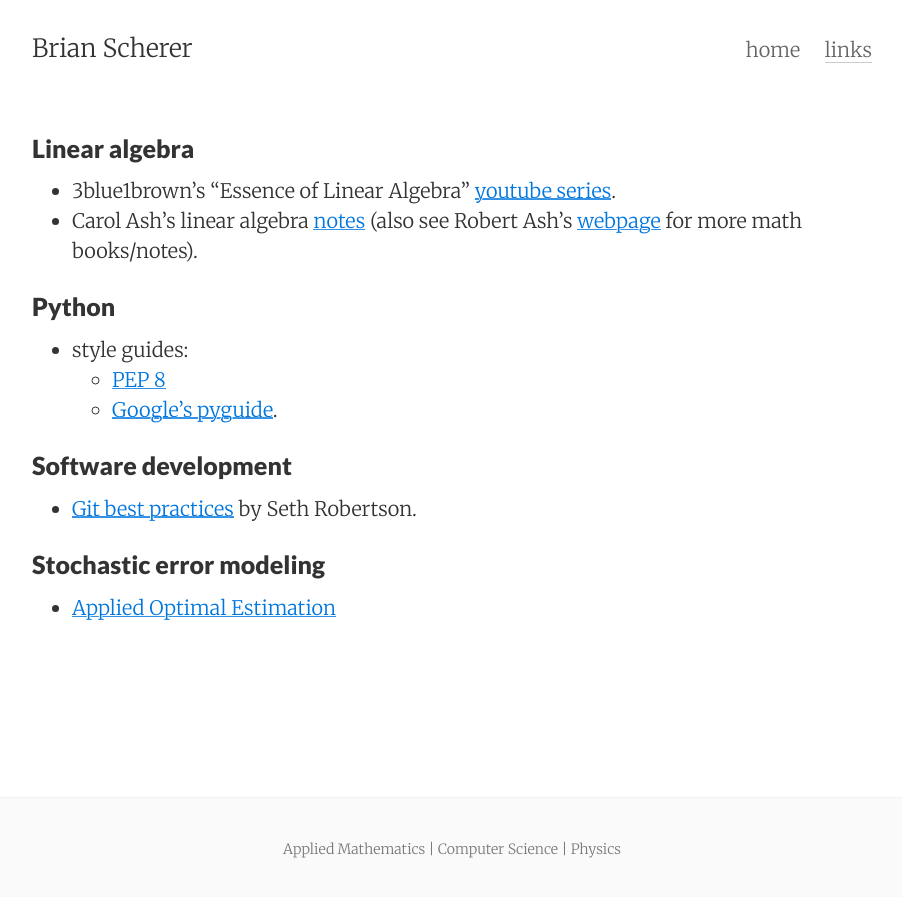
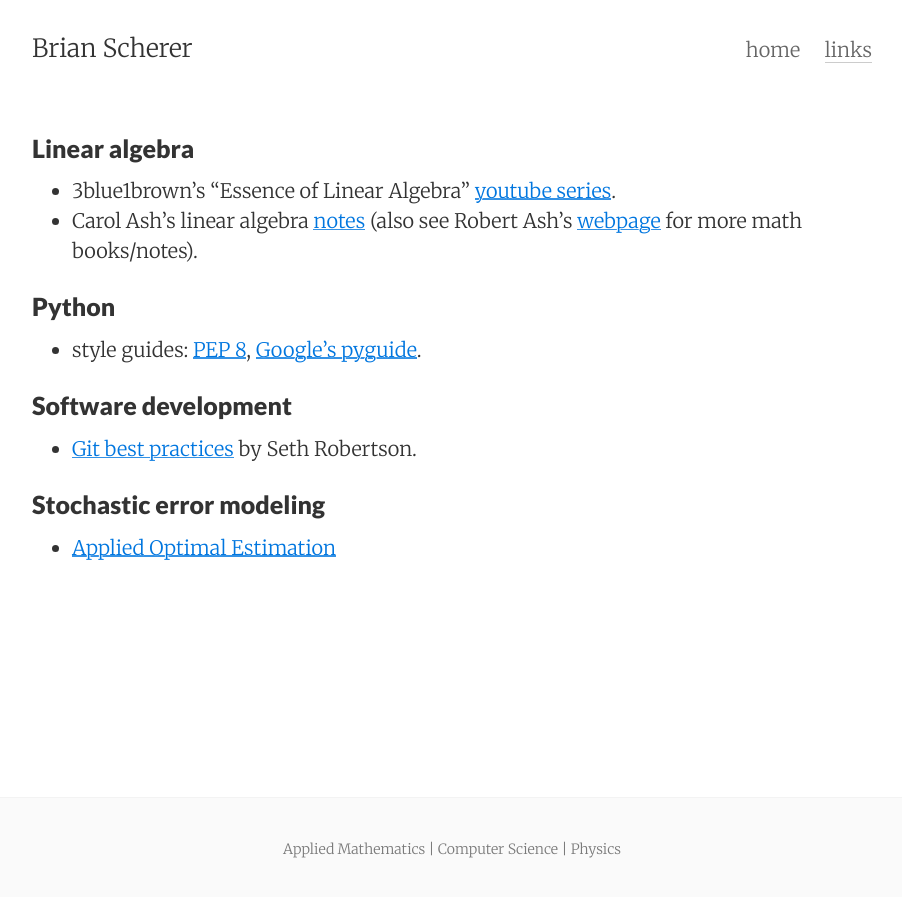
Before and after one commit to brianscherer/brianscherer.github.io, a Jekyll site: the page built from links.md, in a window 1280 px wide. Shown: the top 897 px of the page, without its empty margins (188-1090 px from the left). Built offline with Jekyll 4.4.1, drawn with Linux system fonts in a browser that asks for light colours.

```diff
--- a/links.md
+++ b/links.md
@@ -10,9 +10,7 @@ tags: links
 * Carol Ash's linear algebra [notes](https://faculty.math.illinois.edu/~ash/LinearAlg.html) (also see Robert Ash's [webpage](https://faculty.math.illinois.edu/~r-ash/) for more math books/notes).
 
 ### Python
-* style guides:
-    * [PEP 8](https://www.python.org/dev/peps/pep-0008/)
-    * [Google's pyguide](http://google.github.io/styleguide/pyguide.html).
+* style guides: [PEP 8](https://www.python.org/dev/peps/pep-0008/), [Google's pyguide](http://google.github.io/styleguide/pyguide.html).
 
 ### Software development
 * [Git best practices](http://sethrobertson.github.io/GitBestPractices/) by Seth Robertson.
```
